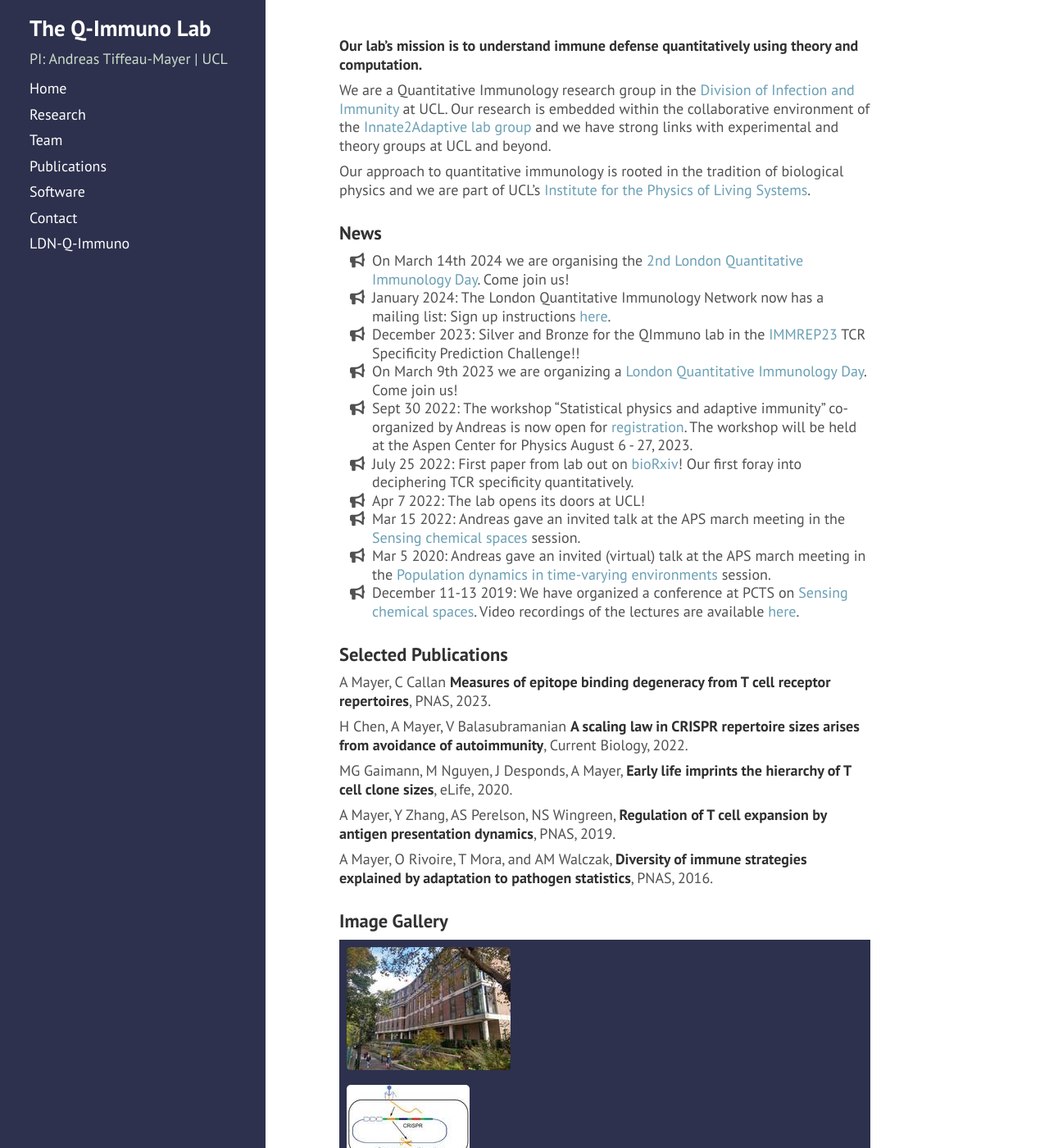
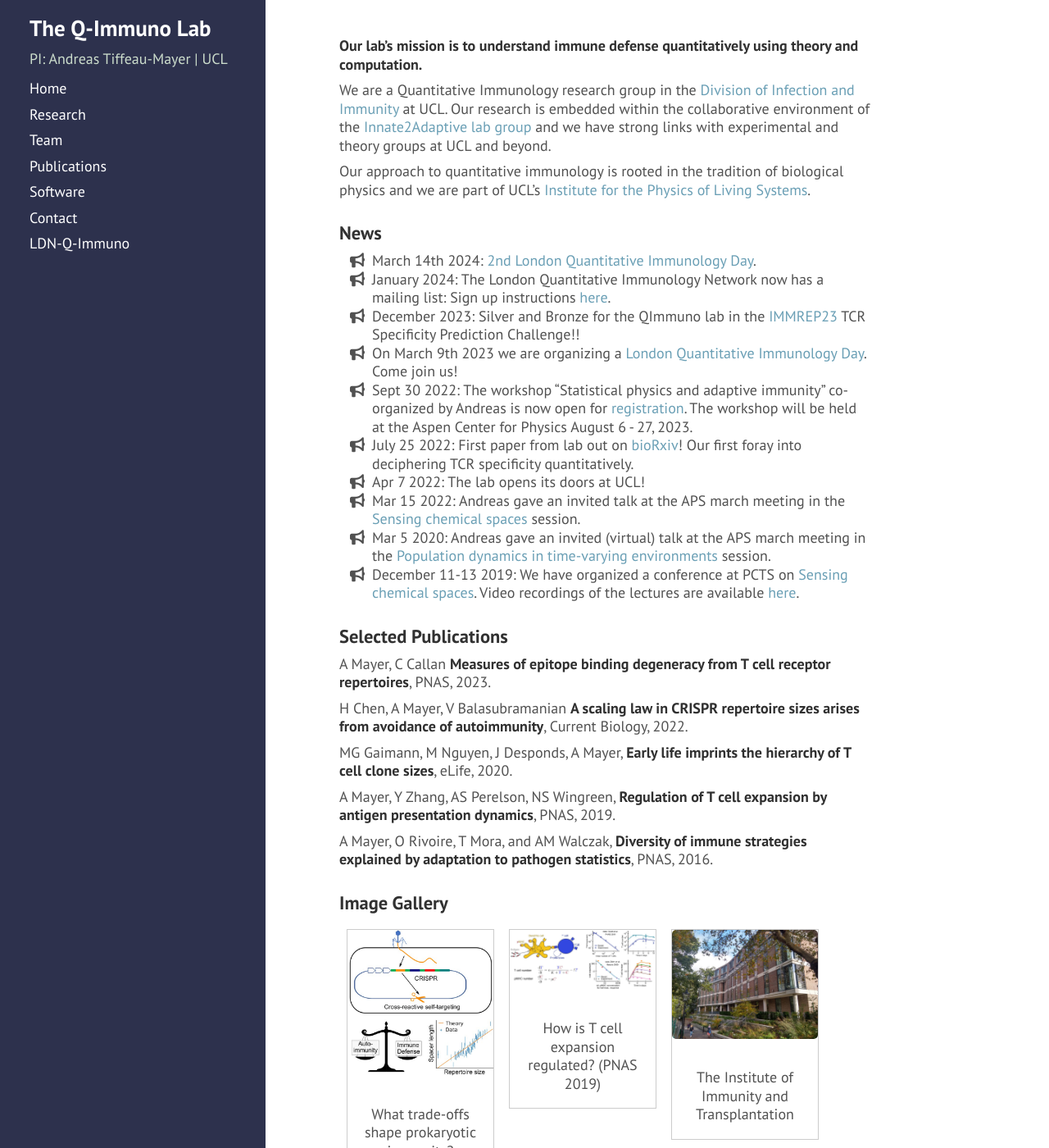
Before and after one commit to andim/andim.github.io, a Jekyll site: the page built from index.md, in a window 1280 px wide and 1400 px high. Shown: the whole window at 82% size. Built offline with Jekyll 4.4.1, drawn with Linux system fonts in a browser that asks for light colours; nearby versions of some CDN libraries; a style sheet for code colours, icons or effects is not loaded; some of the changed text lies outside the part shown.

Commit message:
pure css gallery

```diff
--- a/index.md
+++ b/index.md
@@ -3,8 +3,6 @@ layout: default
 title: Home
 order: 1
 ---
-
-<link rel="stylesheet" href="gallery/css/blueimp-gallery.min.css">
 
 #### Our lab's mission is to understand immune defense quantitatively using theory and computation.
 
@@ -14,7 +12,7 @@ Our approach to quantitative immunology is rooted in the tradition of biological
 
 ### News
 
-- On March 14th 2024 we are organising the [2nd London Quantitative Immunology Day](https://qimmuno.com/ldnday/). Come join us!
+- March 14th 2024: [2nd London Quantitative Immunology Day](https://qimmuno.com/ldnday/).
 - January 2024: The London Quantitative Immunology Network now has a mailing list: Sign up instructions [here](https://qimmuno.com/ldnqimmuno/).
 - December 2023: Silver and Bronze for the QImmuno lab in the [IMMREP23](https://www.kaggle.com/competitions/tcr-specificity-prediction-challenge/leaderboard) TCR Specificity Prediction Challenge!!
 - On March 9th 2023 we are organizing a [London Quantitative Immunology Day](https://qimmuno.com/ldnday2023/). Come join us!
@@ -39,40 +37,32 @@ A Mayer, Y Zhang, AS Perelson, NS Wingreen, **Regulation of T cell expansion by
 A Mayer, O Rivoire, T Mora, and AM Walczak, **Diversity of immune strategies explained by adaptation to pathogen statistics**, PNAS, 2016. [<i class="ai ai-doi"></i>](http://dx.doi.org/10.1073/pnas.1600663113)
 
 ### Image Gallery
-<div id="links" style="background-color:#2d314d;padding:0.5em">
-    <a href="images/pears.jpg" title="The Institute of Immunity and Transplantation">
-        <img src="images/thumbnails/pears.jpg" alt="Pears Building">
-    </a>
-    <a href="images/crispr.jpg" title="What trade-offs shape prokaryotic immunity? (Current Biology 2022)">
-        <img src="images/thumbnails/crispr.jpg" alt="CRISPR graphical abstract">
-    </a>
-    <a href="images/tcellexpansion.jpg" title="How is T cell expansion regulated? (PNAS 2019)">
-        <img src="images/thumbnails/tcellexpansion.jpg" alt="T cell expansion">
-    </a>
-    <a href="images/ldnqimmuno_audience_23.jpg" title="The lively audience of the London QImmunoDay 2023">
-        <img src="images/thumbnails/ldnqimmuno_audience_23.jpg" alt="London QImmuno Day">
-    </a>
+
+
+<div class="gallery">
+  <a target="_blank" href="images/crispr.jpg">
+    <img src="images/crispr.jpg" alt="Trade-off sketch">
+  </a>
+  <div class="desc">What trade-offs shape prokaryotic immunity? (Current Biology 2022)</div>
 </div>
 
-<div id="blueimp-gallery" class="blueimp-gallery blueimp-gallery-controls">
-    <div class="slides"></div>
-    <h3 class="title"></h3>
-    <a class="prev">‹</a>
-    <a class="next">›</a>
-    <a class="close">×</a>
-    <a class="play-pause"></a>
-    <ol class="indicator"></ol>
+<div class="gallery">
+  <a target="_blank" href="images/tcellexpansion.jpg">
+    <img src="images/tcellexpansion.jpg" alt="T cell regulation sketch">
+  </a>
+  <div class="desc">How is T cell expansion regulated? (PNAS 2019)</div>
 </div>
 
-<script>
-document.getElementById('links').onclick = function (event) {
-    event = event || window.event;
-    var target = event.target || event.srcElement,
-        link = target.src ? target.parentNode : target,
-        options = {index: link, event: event},
-        links = this.getElementsByTagName('a');
-    blueimp.Gallery(links, options);
-};
-</script>
+<div class="gallery">
+  <a target="_blank" href="images/pears.jpg">
+    <img src="images/pears.jpg" alt="IIT photo">
+  </a>
+  <div class="desc">The Institute of Immunity and Transplantation</div>
+</div>
 
-<script src="gallery/js/blueimp-gallery.min.js"></script>
+<div class="gallery">
+  <a target="_blank" href="images/ldnqimmuno_audience_23.jpg">
+    <img src="images/ldnqimmuno_audience_23.jpg" alt="LDN Q-Immuno Day 22">
+  </a>
+  <div class="desc">The lively audience of the London Q-Immuno Day 2023</div>
+</div>
--- a/public/css/andim.css
+++ b/public/css/andim.css
@@ -28,6 +28,27 @@ ul.horn li::before {
     font-family: 'FontAwesome';
     float: left;
     margin-left: -1.5em;
+}
+
+div.gallery {
+  margin: 0.5rem;
+  border: 0.1rem solid #ccc;
+  float: left;
+  width: 10em;
+}
+
+div.gallery:hover {
+  border: 0.1rem solid #777;
+}
+
+div.gallery img {
+  width: 100%;
+  height: auto;
+}
+
+div.desc {
+  padding: 1rem;
+  text-align: center;
 }
 
 .theme-andim .content {
```
